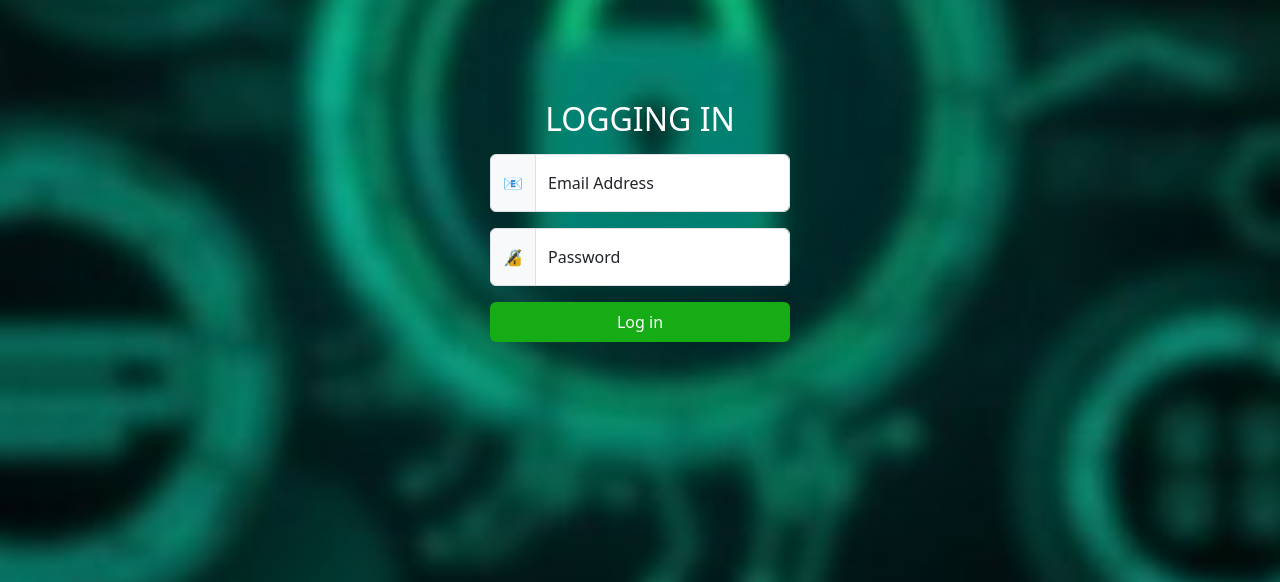
After one commit to KamKriKoz/BudgetApp-WEB, a PHP site: page /login.html in a window 1280 px wide. The commit adds this page. Shown: the top 582 px of the page. Run offline with PHP 8.4, Linux system fonts and the light colour scheme.

Commit message:
Added login page

```diff
--- a/index.html
+++ b/index.html
@@ -22,7 +22,7 @@
             <div class="container">
                 <div class="card" style="width: 20rem; margin: 30px; border: none">
                 <img src="./images/login-image.jpg" class="card-img-top">
-                    <a id="main-butt" href="" class="btn btn-primary">Login</a>
+                    <a id="main-butt" href="./login.html" class="btn btn-primary">Login</a>
                 </div>
             </div>
         </div>
--- /dev/null
+++ b/login.html
@@ -0,0 +1,32 @@
+<!DOCTYPE html>
+<html lang="en">
+<head>
+    <meta charset="UTF-8">
+    <meta name="viewport" content="width=device-width, initial-scale=1.0">
+    <title>Login form</title>
+    <link href="https://cdn.jsdelivr.net/npm/bootstrap@5.3.3/dist/css/bootstrap.min.css" rel="stylesheet" integrity="sha384-QWTKZyjpPEjISv5WaRU9OFeRpok6YctnYmDr5pNlyT2bRjXh0JMhjY6hW+ALEwIH" crossorigin="anonymous">
+    <link rel="stylesheet" href="./style.css">
+</head>
+
+<body class="login">
+    <form style="display: grid; justify-content: center; margin-top: 50px">
+        <h1 class="h3 mb-3 fw-normal" style="text-align: center; color: white; font-size: 2rem">LOGGING IN</h1>
+        <div class="input-group mb-3" style="width: 300px">
+            <span class="input-group-text">📧</span>
+            <div class="form-floating">
+                <input type="email" class="form-control" id="floatingInput" placeholder="name@example.com">
+                <label for="floatingInput">Email Address</label>
+            </div>
+        </div>
+        <div class="input-group mb-3" style="width: 300px">
+            <span class="input-group-text">🔏</span>
+            <div class="form-floating">
+                <input type="password" class="form-control" id="floatingPassword" placeholder="Password">
+                <label for="floatingPassword">Password</label>
+            </div>
+        </div>
+        <button id="second-butt" class="btn btn-primary w-100 py-2" type="submit">Log in</button>
+    </form>
+    <script src="https://cdn.jsdelivr.net/npm/bootstrap@5.3.3/dist/js/bootstrap.bundle.min.js" integrity="sha384-YvpcrYf0tY3lHB60NNkmXc5s9fDVZLESaAA55NDzOxhy9GkcIdslK1eN7N6jIeHz" crossorigin="anonymous"></script>
+</body>
+</html>
--- a/style.css
+++ b/style.css
@@ -42,8 +42,24 @@ img {
     color: rgb(109, 22, 22);
 }
 
+#second-butt {
+    background-color: rgb(21, 172, 21);
+    border: none;
+}
+
+#second-butt:hover {
+    background-color: rgb(6, 136, 6);
+}
+
 .register {
     background: url(./images/register-background.jpg);
+    background-repeat: no-repeat;
+    background-position: center;
+    background-size: 100%;
+}
+
+.login {
+    background: url(./images/login-background.jpg);
     background-repeat: no-repeat;
     background-position: center;
     background-size: 100%;
@@ -68,4 +84,11 @@ img {
         background-position: center;
         background-size: 100%;
     }
+
+    .login {
+        background: url(./images/login-background-mobile.jpg);
+        background-repeat: no-repeat;
+        background-position: center;
+        background-size: 100%;
+    }
 }
```
Also changed, not shown: images/login-background-mobile.jpg (added), images/login-background.jpg (added).
